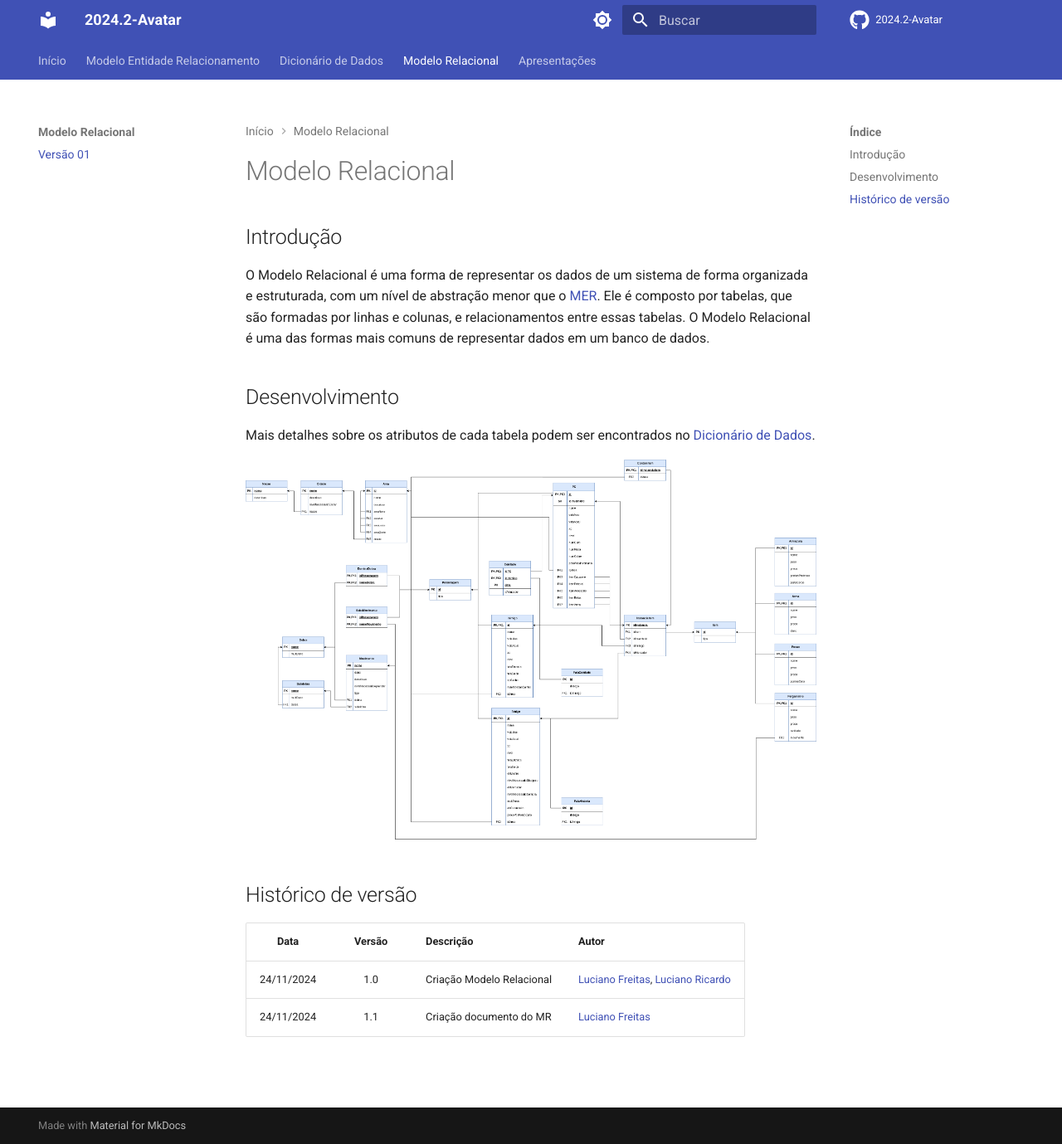
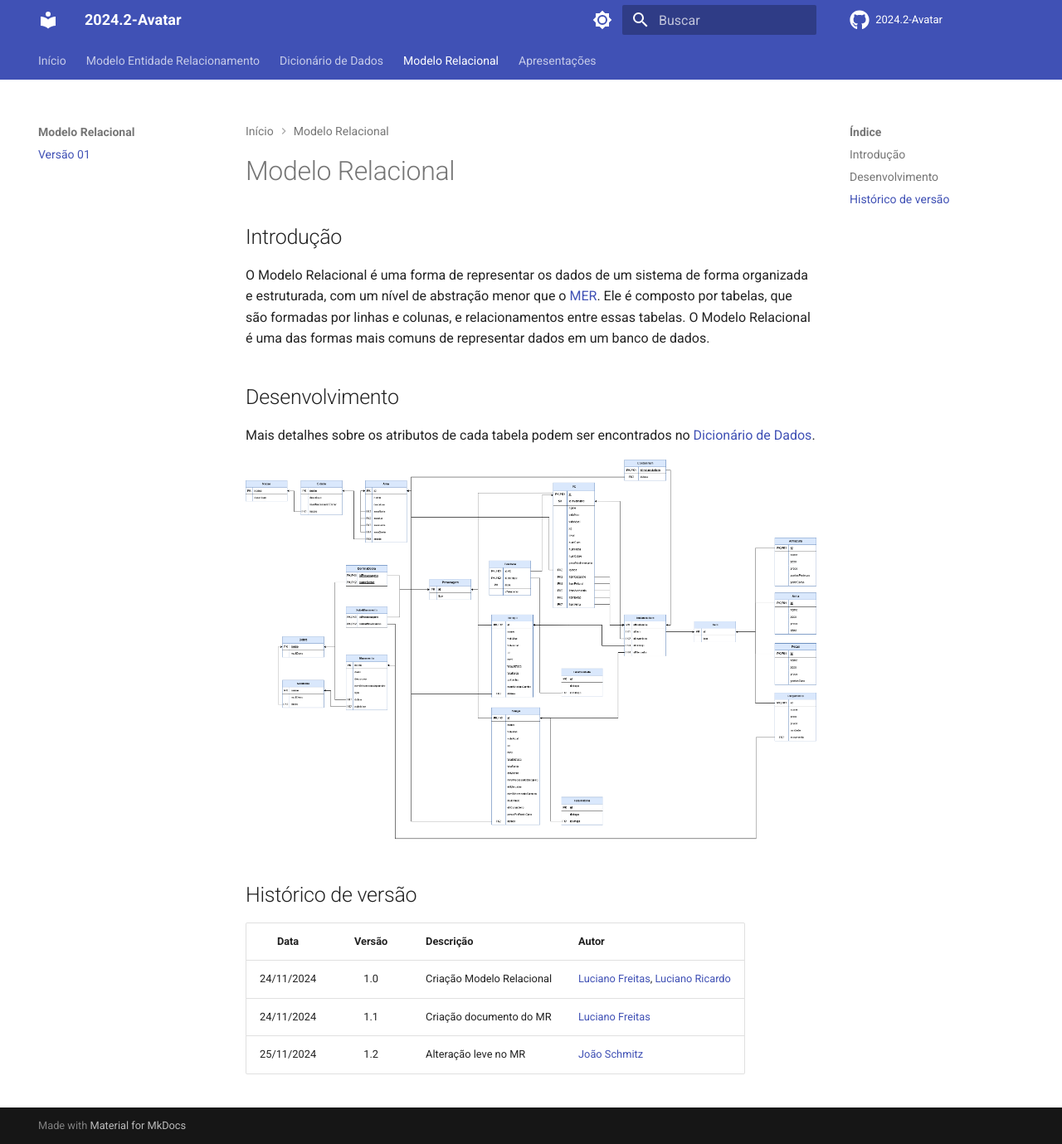
Before and after one commit to SBD1/2024.2-Avatar, an MkDocs documentation site: the page built from docs/MR/v1.md, in a window 1280 px wide and 1379 px high. Shown: the whole window at 83% size. Built offline with MkDocs 1.6.1 and Material for MkDocs 9.7.7, drawn with Linux system fonts in a browser that asks for light colours; comment, search, counter and statistics services are not loaded.

Commit message:
alteração no MR

```diff
--- a/docs/MR/v1.md
+++ b/docs/MR/v1.md
@@ -9,7 +9,7 @@ O Modelo Relacional é uma forma de representar os dados de um sistema de forma
 
 Mais detalhes sobre os atributos de cada tabela podem ser encontrados no [Dicionário de Dados](../DD/v1.md).
 
-![Modelo Relacional](./MR_v1.png)
+![Modelo Relacional](./MR_v1-1.png)
 
 
 ## Histórico de versão
@@ -18,6 +18,7 @@ Mais detalhes sobre os atributos de cada tabela podem ser encontrados no [Dicion
 | :--------: | :----: | ------------------------- | ----------------------------------------------------------------------------------------------------------- |
 | 24/11/2024 |  1.0   | Criação Modelo Relacional | [Luciano Freitas](https://github.com/luciano-freitas-melo), [Luciano Ricardo](https://github.com/l-ricardo) |
 | 24/11/2024 |  1.1   | Criação documento do MR   | [Luciano Freitas](https://github.com/luciano-freitas-melo)                                                  |
+| 25/11/2024 |  1.2   | Alteração leve no MR      | [João Schmitz](https://github.com/JoaoSchmitz) |
 
 <!--
 Padrão Usuarios GitHub Histórico de Versões --- Não Apagar
```
Also changed, not shown: docs/MR/MR_v1-1.png (added).
